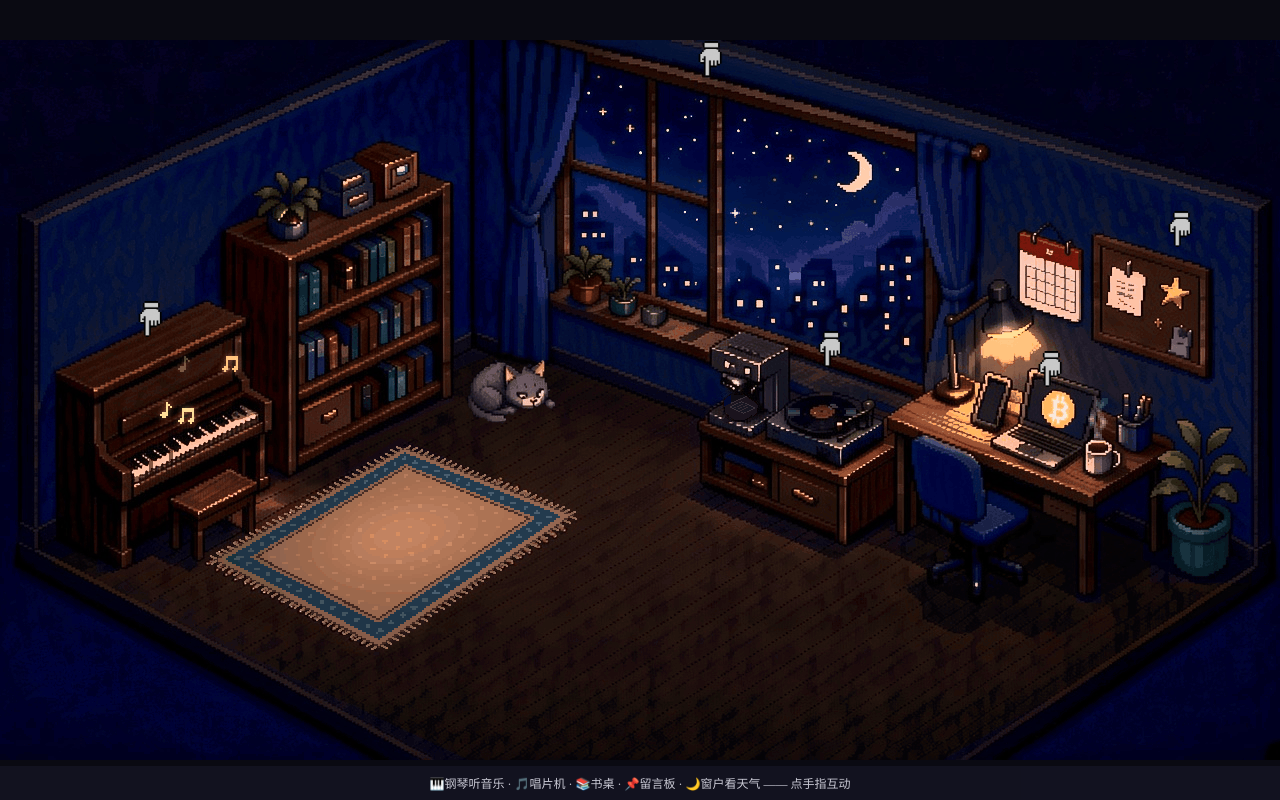
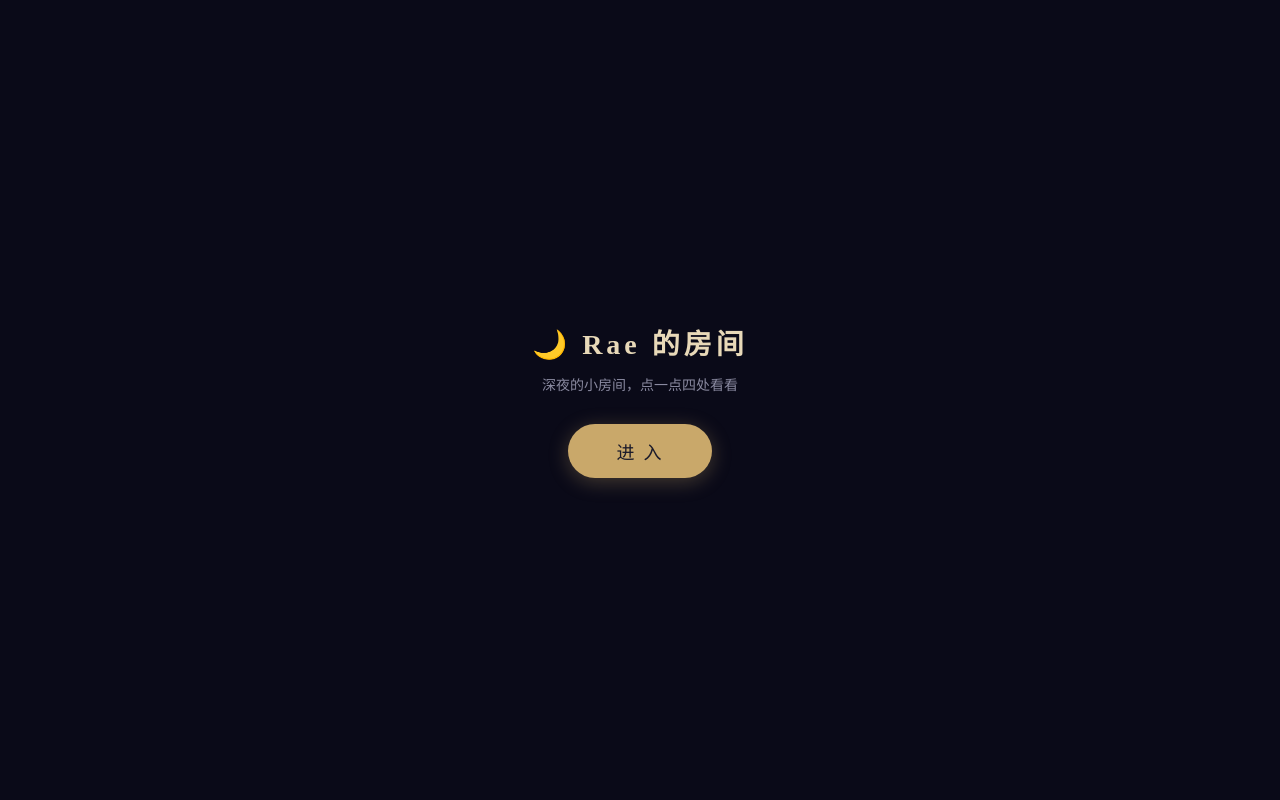
Before and after one commit to raemyn24-bot/raemyn24-bot.github.io, a plain HTML site: page index.html in a window 1280 px wide. Drawn offline with Linux system fonts and the light colour scheme.

Commit message:
欢迎页+自动播放+去掉钢琴手指

```diff
--- a/index.html
+++ b/index.html
@@ -15,6 +15,13 @@
   #panel{position:fixed;left:50%;top:50%;transform:translate(-50%,-50%);background:#f5ecd7;border:3px solid #8a6f4d;border-radius:14px;padding:20px 24px;max-width:88vw;max-height:70vh;overflow:auto;display:none;z-index:20;box-shadow:0 8px 32px rgba(0,0,0,.5)}
   #panel h3{margin:0 0 10px;font-size:18px;color:#4a3a28}
   #panel .close{position:absolute;top:8px;right:12px;cursor:pointer;font-size:20px;color:#8a6f4d}
+
+  #welcome{position:fixed;inset:0;background:#0a0a18;display:flex;flex-direction:column;align-items:center;justify-content:center;z-index:100;transition:opacity .8s}
+  #welcome.hide{opacity:0;pointer-events:none}
+  #welcome h1{color:#e8d9b8;font-size:28px;margin:0 0 12px;letter-spacing:4px}
+  #welcome p{color:#8a8aa0;font-size:14px;margin:0 0 30px}
+  #enterBtn{background:#c9a86a;color:#1a1a2a;border:none;border-radius:30px;padding:14px 48px;font-size:18px;cursor:pointer;letter-spacing:2px;box-shadow:0 4px 20px rgba(201,168,106,.3)}
+  #enterBtn:active{transform:scale(.96)}
   #infobar{position:fixed;left:0;right:0;bottom:0;background:rgba(20,20,35,.85);color:#c9c9d4;font-size:12px;text-align:center;padding:8px;z-index:5}
 </style>
 </head>
@@ -26,6 +33,12 @@
   <g id="tapZones" fill="#fff" opacity="0"></g>
 </svg>
 </div>
+
+<div id="welcome">
+  <h1>🌙 Rae 的房间</h1>
+  <p>深夜的小房间，点一点四处看看</p>
+  <button id="enterBtn">进 入</button>
+</div>
 <div id="dlg"></div>
 <div id="panel"><span class="close" onclick="hidePanel()">✕</span><h3 id="panelTitle"></h3><div id="panelBody"></div></div>
 <div id="infobar">🎹钢琴听音乐 · 🎵唱片机 · 📚书桌 · 📌留言板 · 🌙窗户看天气 —— 点手指互动</div>
@@ -36,7 +49,7 @@ const NS='http://www.w3.org/2000/svg';
 function el(n,attrs,parent){const e=document.createElementNS(NS,n);for(const k in attrs)e.setAttribute(k,attrs[k]);if(parent)parent.appendChild(e);return e;}
 
 // Finger hints positioned for the GIF (1280x720)
-const FINGERS=[['piano',150,300],['record',830,330],['desk',1050,350],['board',1180,210],['window',710,40]];
+const FINGERS=[['record',830,330],['desk',1050,350],['board',1180,210],['window',710,40]];
 (function(){
   const g=$('fingers');
   FINGERS.forEach(([id,x,y])=>{
@@ -81,6 +94,12 @@ function onTap(id){
 }
 window.addMsg=function(){const v=$('gbIn').value;if(!v)return;const d=document.createElement('div');d.textContent='📝 '+v;$('gb').appendChild(d);$('gbIn').value='';};
 say('点一点房间里的东西试试',3500);
+$('enterBtn').addEventListener('click',()=>{
+  $('welcome').classList.add('hide');
+  if(!playing)toggleMusic();
+  setTimeout(()=>$('welcome').remove(),900);
+});
+
 </script>
 </body>
 </html>
```
